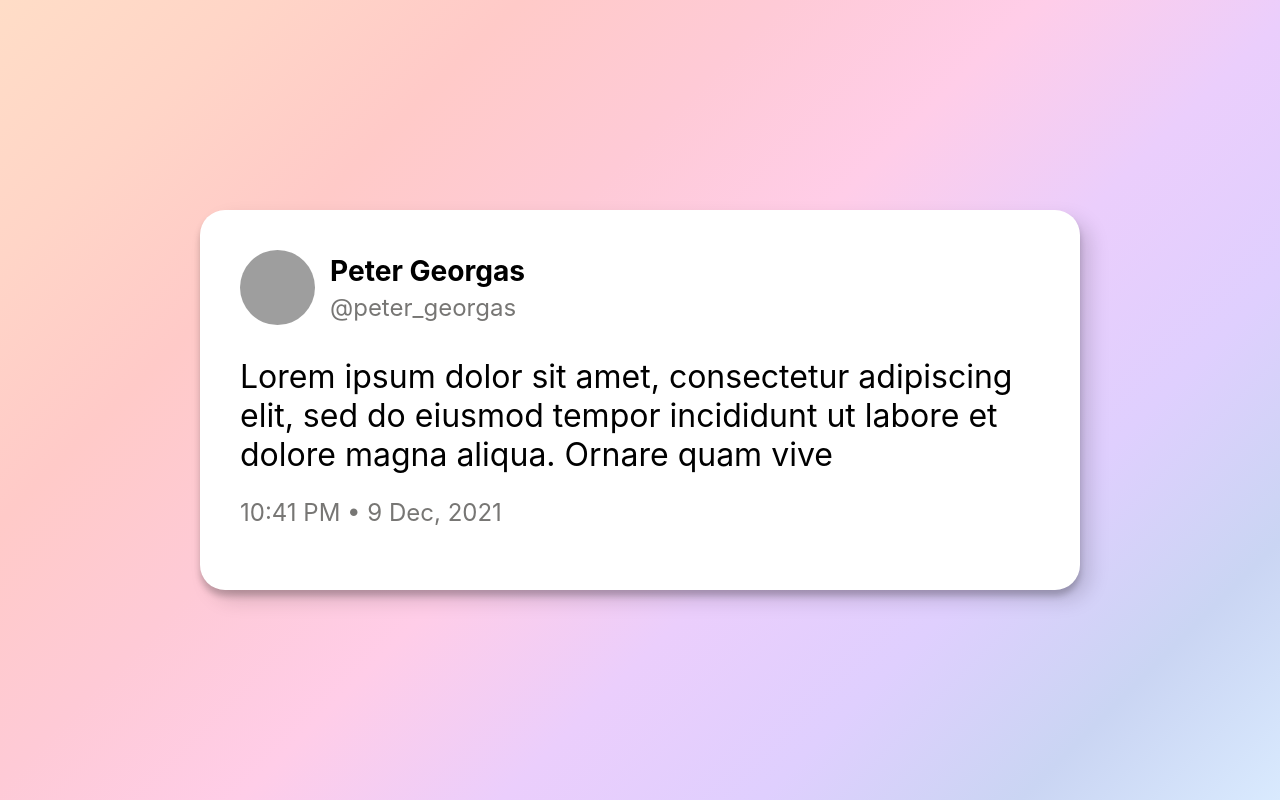
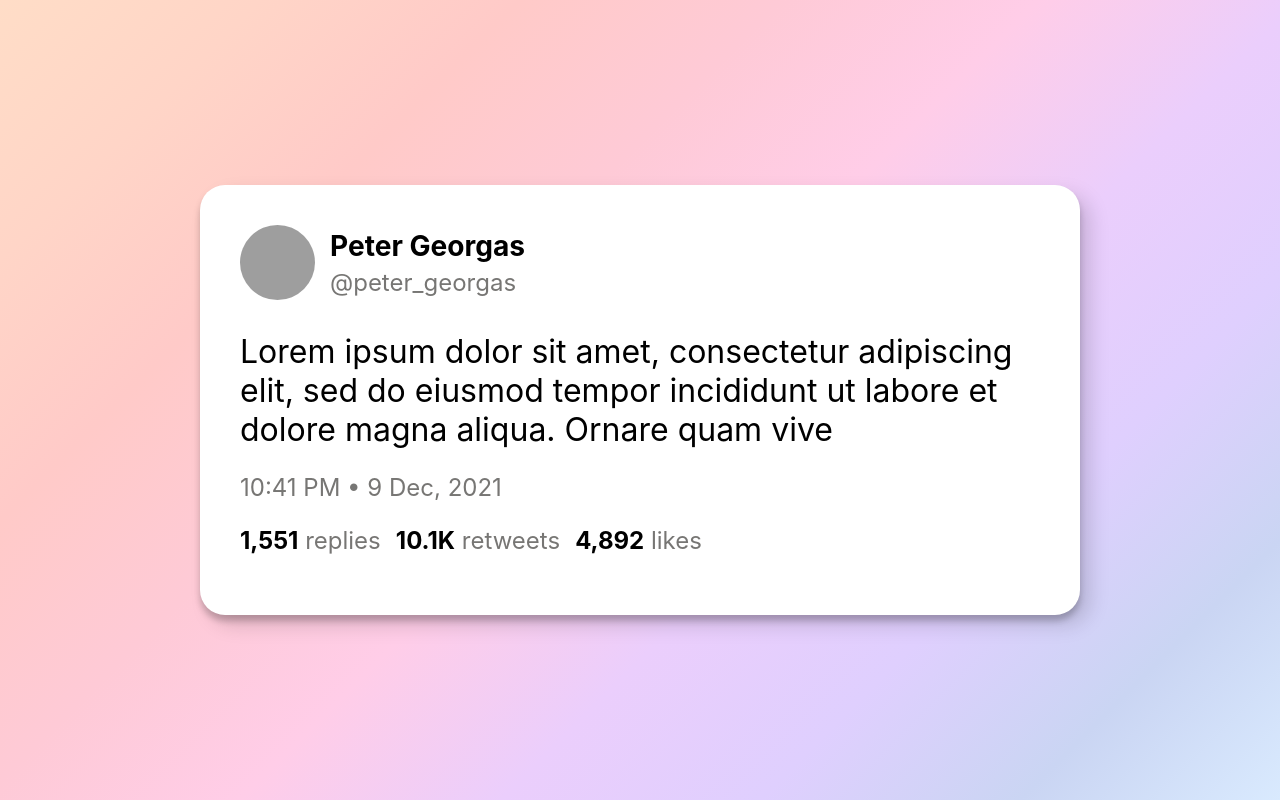
Before and after one commit to petergeorgas/Social-Media-Snippets, a React (Create React App) app: page / in a window 1280 px wide. Built offline with nearby package versions, Linux system fonts and the light colour scheme; grey boxes are pictures that could not be loaded.

Commit message:
Added styling for tweet interactions

```diff
--- a/src/components/Tweet.css
+++ b/src/components/Tweet.css
@@ -2,11 +2,27 @@
   border-radius: 25px;
   background-color: white;
   width: 800px;
-  max-height: 300px;
+  max-height: 350px;
   display: flex;
   flex-direction: column;
   padding: 40px;
   box-shadow: 10px 10px 20px rgba(0, 0, 0, 0.15), 0 6px 6px rgba(0, 0, 0, 0.2);
+}
+
+.interactions-container {
+  display: flex;
+  flex-direction: row;
+  font-size: x-large;
+  color: #777674;
+}
+
+.tweet-interaction {
+  font-weight: bold;
+  color: black;
+}
+.tweet-interaction-box {
+  margin-top: 0px;
+  margin-right: 15px;
 }
 .pfp {
   border-radius: 50%;
--- a/src/components/Tweet.js
+++ b/src/components/Tweet.js
@@ -26,6 +26,17 @@ function Tweet() {
         <div className="timestamp">
           <p>10:41 PM • 9 Dec, 2021</p>
         </div>
+        <div className="interactions-container">
+          <p className="tweet-interaction-box">
+            <span className="tweet-interaction">1,551</span> replies
+          </p>
+          <p className="tweet-interaction-box">
+            <span className="tweet-interaction">10.1K</span> retweets
+          </p>
+          <p className="tweet-interaction-box">
+            <span className="tweet-interaction">4,892</span> likes
+          </p>
+        </div>
       </div>
     </div>
   );
```
